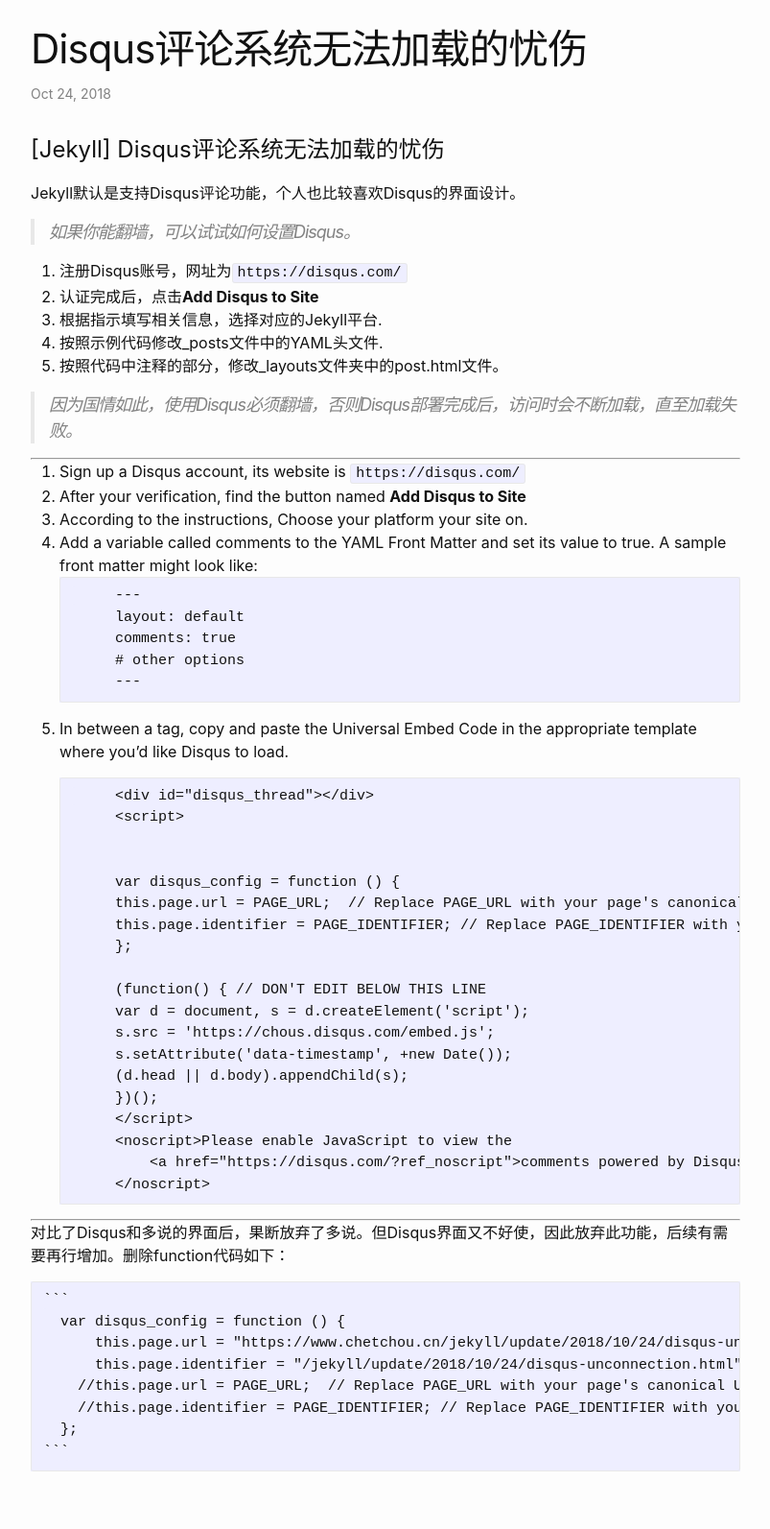
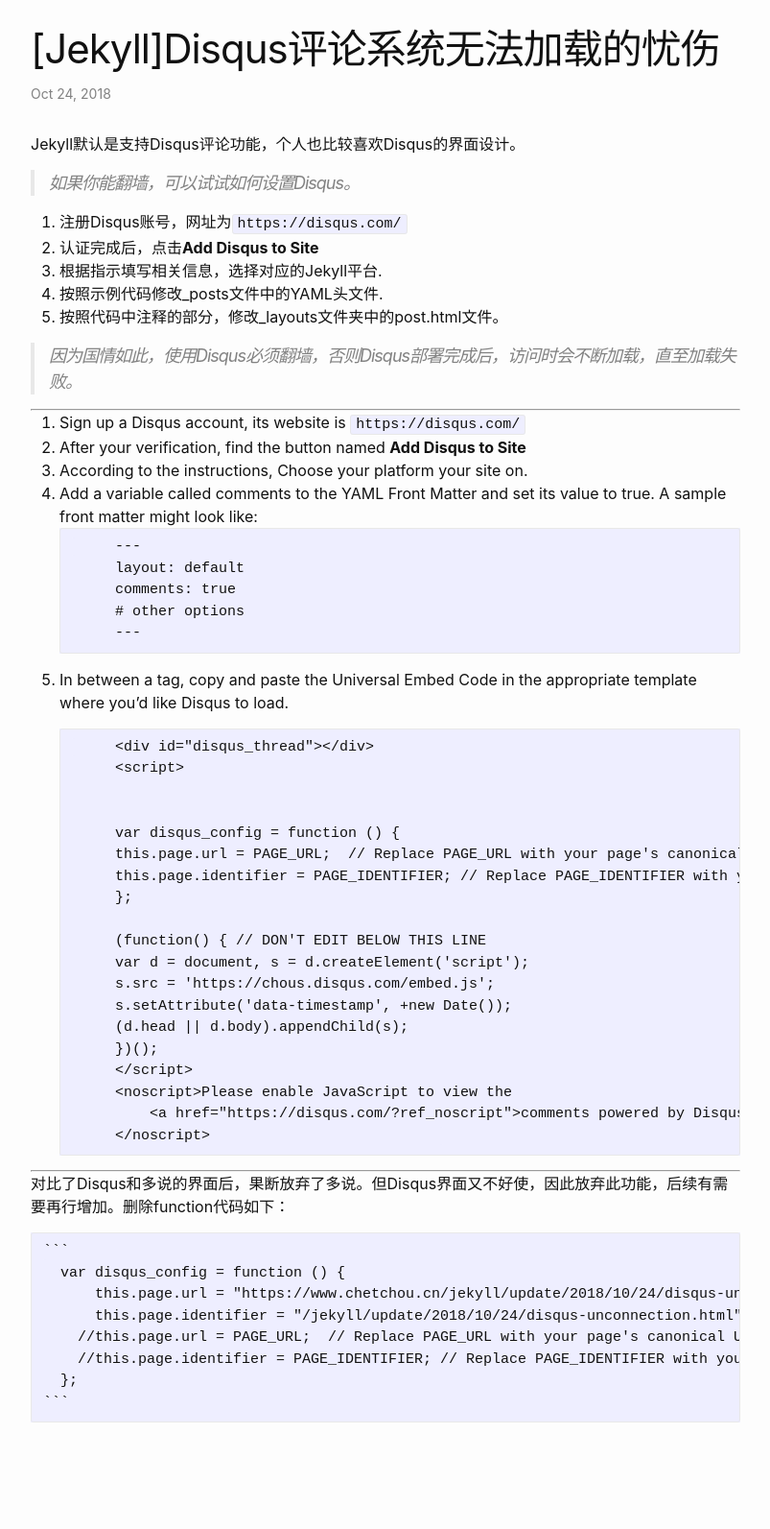
Before and after one commit to CHETCHOU/chetchou.github.io, a Jekyll site: the page built from _posts/2018-10-24-disqus-unconnection.md, in a window 1280 px wide. Shown: the whole page at 96% size, without its empty margins (238-1041 px from the left). Built offline with Jekyll 4.4.1, drawn with Linux system fonts in a browser that asks for light colours; after the commit the page ends 1542 px from its top, so only the background shows below that.

Commit message:
2018-10-25 1056

```diff
--- a/_posts/2018-10-24-disqus-unconnection.md
+++ b/_posts/2018-10-24-disqus-unconnection.md
@@ -1,11 +1,10 @@
 ---
 layout: post
-title:  "Disqus评论系统无法加载的忧伤"
+title:  "[Jekyll]Disqus评论系统无法加载的忧伤"
 comments: false
 date:   2018-10-24 23:36:13 +0800
 categories: jekyll update
 ---
-# [Jekyll] Disqus评论系统无法加载的忧伤
 Jekyll默认是支持Disqus评论功能，个人也比较喜欢Disqus的界面设计。
 > 如果你能翻墙，可以试试如何设置Disqus。
 
```
